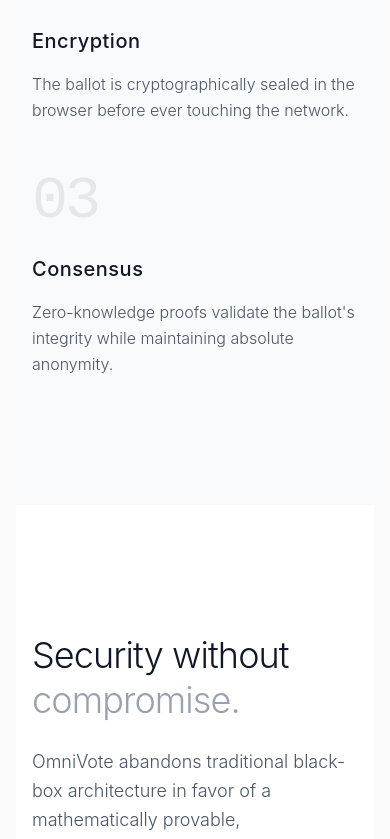
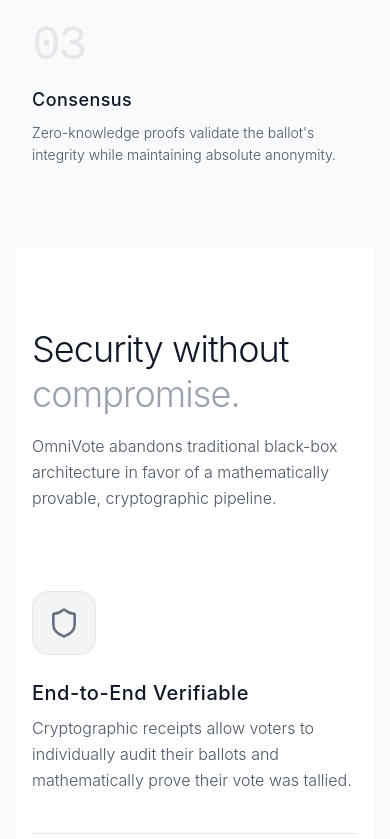
Before and after one commit to SevenCandid/OmniVote, a React (Vite) app in the folder apps/web/: page / in a window 390 px wide. Shown: the part 1600-2439 px from the top of the page. Built offline with nearby package versions, Linux system fonts and the light colour scheme; no server answers.

Commit message:
fix(web): improve mobile responsiveness on the landing page components

```diff
--- a/apps/web/src/components/landing/FeatureCards.tsx
+++ b/apps/web/src/components/landing/FeatureCards.tsx
@@ -21,29 +21,29 @@
   ];
 
   return (
-    <section className="relative py-32 px-4 max-w-7xl mx-auto w-full z-10 bg-transparent transition-colors duration-500">
-      <div className="flex flex-col lg:flex-row gap-16 lg:gap-24">
+    <section className="relative py-20 md:py-32 px-4 max-w-7xl mx-auto w-full z-10 bg-transparent transition-colors duration-500">
+      <div className="flex flex-col lg:flex-row gap-12 lg:gap-24">
 
         {/* Left Side: Massive Typography */}
-        <div className="lg:w-1/3 flex flex-col justify-center sticky top-32 h-fit">
+        <div className="lg:w-1/3 flex flex-col justify-center sticky top-20 md:top-32 h-fit">
           <motion.div
             initial={{ opacity: 0, x: -30 }}
             whileInView={{ opacity: 1, x: 0 }}
             viewport={{ once: true, margin: "-100px" }}
             transition={{ duration: 1, ease: [0.16, 1, 0.3, 1] }}
           >
-            <h2 className="text-4xl md:text-5xl font-light text-gray-900 dark:text-white mb-6 leading-tight tracking-tight">
+            <h2 className="text-4xl md:text-5xl font-light text-gray-900 dark:text-white mb-4 md:mb-6 leading-tight tracking-tight">
               Security without <br />
               <span className="text-gray-400 dark:text-gray-500">compromise.</span>
             </h2>
-            <p className="text-gray-600 dark:text-gray-400 text-lg font-light leading-relaxed">
+            <p className="text-gray-600 dark:text-gray-400 text-base md:text-lg font-light leading-relaxed">
               OmniVote abandons traditional black-box architecture in favor of a mathematically provable, cryptographic pipeline.
             </p>
           </motion.div>
         </div>
 
         {/* Right Side: Asymmetrical List */}
-        <div className="lg:w-2/3 flex flex-col gap-12 mt-12 lg:mt-0">
+        <div className="lg:w-2/3 flex flex-col gap-10 md:gap-12 mt-8 lg:mt-0">
           {features.map((feature, idx) => (
             <motion.div
               key={idx}
@@ -56,11 +56,11 @@
               <div className="w-16 h-16 shrink-0 rounded-2xl bg-gray-100 dark:bg-white/5 border border-gray-200 dark:border-white/10 flex items-center justify-center text-gray-500 dark:text-gray-400 group-hover:text-gray-900 dark:group-hover:text-white group-hover:border-gray-300 dark:group-hover:border-white/30 transition-all duration-500">
                 {feature.icon}
               </div>
-              <div className="flex flex-col justify-center border-b border-gray-200 dark:border-white/5 pb-12 w-full group-hover:border-gray-300 dark:group-hover:border-white/20 transition-colors duration-500">
-                <h3 className="text-2xl font-medium text-gray-900 dark:text-white mb-3 tracking-wide">
+              <div className="flex flex-col justify-center border-b border-gray-200 dark:border-white/5 pb-10 md:pb-12 w-full group-hover:border-gray-300 dark:group-hover:border-white/20 transition-colors duration-500">
+                <h3 className="text-xl md:text-2xl font-medium text-gray-900 dark:text-white mb-2 md:mb-3 tracking-wide">
                   {feature.title}
                 </h3>
-                <p className="text-gray-600 dark:text-gray-400 font-light leading-relaxed text-lg max-w-lg">
+                <p className="text-gray-600 dark:text-gray-400 font-light leading-relaxed text-base md:text-lg max-w-lg">
                   {feature.description}
                 </p>
               </div>
--- a/apps/web/src/components/landing/HeroSection.tsx
+++ b/apps/web/src/components/landing/HeroSection.tsx
@@ -46,7 +46,7 @@
           initial={{ opacity: 0, y: 30 }}
           animate={{ opacity: 1, y: 0 }}
           transition={{ duration: 1.2, ease: [0.16, 1, 0.3, 1] }}
-          className="text-6xl sm:text-7xl lg:text-9xl font-light tracking-tight text-gray-900 dark:text-white mb-8"
+          className="text-5xl sm:text-6xl md:text-7xl lg:text-8xl xl:text-9xl font-light tracking-tight text-gray-900 dark:text-white mb-6 sm:mb-8"
         >
           Trust <span className="font-semibold text-transparent bg-clip-text bg-gradient-to-r from-gray-500 to-gray-800 dark:from-gray-200 dark:to-gray-500">Secured.</span>
         </motion.h1>
@@ -55,7 +55,7 @@
           initial={{ opacity: 0, y: 20 }}
           animate={{ opacity: 1, y: 0 }}
           transition={{ duration: 1.2, delay: 0.2, ease: [0.16, 1, 0.3, 1] }}
-          className="text-xl md:text-2xl text-gray-600 dark:text-gray-400 font-light max-w-3xl tracking-wide leading-relaxed mb-16"
+          className="text-lg sm:text-xl md:text-2xl text-gray-600 dark:text-gray-400 font-light max-w-3xl tracking-wide leading-relaxed mb-10 sm:mb-16"
         >
           OmniVote is the institutional-grade voting ledger. <br className="hidden md:block" />
           End-to-end verifiable cryptography meets infinite scale.
@@ -65,17 +65,17 @@
           initial={{ opacity: 0, y: 20 }}
           animate={{ opacity: 1, y: 0 }}
           transition={{ duration: 1.2, delay: 0.4, ease: [0.16, 1, 0.3, 1] }}
-          className="flex flex-col sm:flex-row gap-6 w-full sm:w-auto"
+          className="flex flex-col sm:flex-row gap-4 sm:gap-6 w-full sm:w-auto px-4 sm:px-0"
         >
-          <Link to="/vote" className="group">
-            <button className="relative w-full sm:w-auto px-10 py-5 bg-gray-900 dark:bg-white text-white dark:text-black font-medium text-lg rounded-full overflow-hidden transition-all hover:scale-105 duration-300 shadow-[0_0_40px_rgba(0,0,0,0.1)] dark:shadow-[0_0_40px_rgba(255,255,255,0.1)]">
+          <Link to="/vote" className="group w-full sm:w-auto">
+            <button className="relative w-full px-6 py-4 sm:px-10 sm:py-5 bg-gray-900 dark:bg-white text-white dark:text-black font-medium text-base sm:text-lg rounded-full overflow-hidden transition-all hover:scale-105 duration-300 shadow-[0_0_40px_rgba(0,0,0,0.1)] dark:shadow-[0_0_40px_rgba(255,255,255,0.1)]">
               <span className="relative z-10 flex items-center justify-center gap-2">
                 Enter Portal <ArrowRight className="w-5 h-5 group-hover:translate-x-1 transition-transform" />
               </span>
             </button>
           </Link>
-          <Link to="/dashboard" className="group">
-            <button className="relative w-full sm:w-auto px-10 py-5 bg-transparent border border-gray-300 dark:border-white/20 text-gray-900 dark:text-white font-medium text-lg rounded-full overflow-hidden transition-all hover:bg-gray-100 dark:hover:bg-white/5 duration-300">
+          <Link to="/dashboard" className="group w-full sm:w-auto">
+            <button className="relative w-full px-6 py-4 sm:px-10 sm:py-5 bg-transparent border border-gray-300 dark:border-white/20 text-gray-900 dark:text-white font-medium text-base sm:text-lg rounded-full overflow-hidden transition-all hover:bg-gray-100 dark:hover:bg-white/5 duration-300">
               <span className="relative z-10">Admin Console</span>
             </button>
           </Link>
--- a/apps/web/src/components/landing/HowItWorks.tsx
+++ b/apps/web/src/components/landing/HowItWorks.tsx
@@ -20,7 +20,7 @@
   ];
 
   return (
-    <section className="relative py-32 bg-gray-50 dark:bg-[#050505] overflow-hidden border-t border-gray-200 dark:border-white/5 transition-colors duration-500">
+    <section className="relative py-20 md:py-32 bg-gray-50 dark:bg-[#050505] overflow-hidden border-t border-gray-200 dark:border-white/5 transition-colors duration-500">
       {/* Background ambient glow */}
       <div className="absolute inset-0 w-full h-full pointer-events-none -z-10">
         <div className="absolute top-1/2 left-1/2 -translate-x-1/2 -translate-y-1/2 w-[800px] h-[400px] bg-indigo-100 dark:bg-white/5 blur-[120px] rounded-full mix-blend-multiply dark:mix-blend-screen" />
@@ -32,7 +32,7 @@
           whileInView={{ opacity: 1, y: 0 }}
           viewport={{ once: true, margin: "-100px" }}
           transition={{ duration: 1, ease: [0.16, 1, 0.3, 1] }}
-          className="mb-24"
+          className="mb-16 md:mb-24"
         >
           <h2 className="text-sm uppercase tracking-[0.3em] text-gray-500 mb-4">Architecture</h2>
           <p className="text-3xl md:text-5xl font-light text-gray-900 dark:text-white leading-tight">
@@ -55,13 +55,13 @@
                 <div className="hidden md:block absolute top-6 left-16 right-0 h-[1px] bg-gradient-to-r from-gray-300 dark:from-white/20 to-transparent" />
               )}
 
-              <div className="text-6xl font-light text-gray-200 dark:text-white/10 mb-6 font-mono tracking-tighter">
+              <div className="text-5xl md:text-6xl font-light text-gray-200 dark:text-white/10 mb-4 md:mb-6 font-mono tracking-tighter">
                 {step.number}
               </div>
-              <h3 className="text-xl font-medium text-gray-900 dark:text-white mb-4 tracking-wide">
+              <h3 className="text-lg md:text-xl font-medium text-gray-900 dark:text-white mb-2 md:mb-4 tracking-wide">
                 {step.title}
               </h3>
-              <p className="text-gray-600 dark:text-gray-400 font-light leading-relaxed">
+              <p className="text-gray-600 dark:text-gray-400 font-light leading-relaxed text-sm md:text-base">
                 {step.description}
               </p>
             </motion.div>
```
